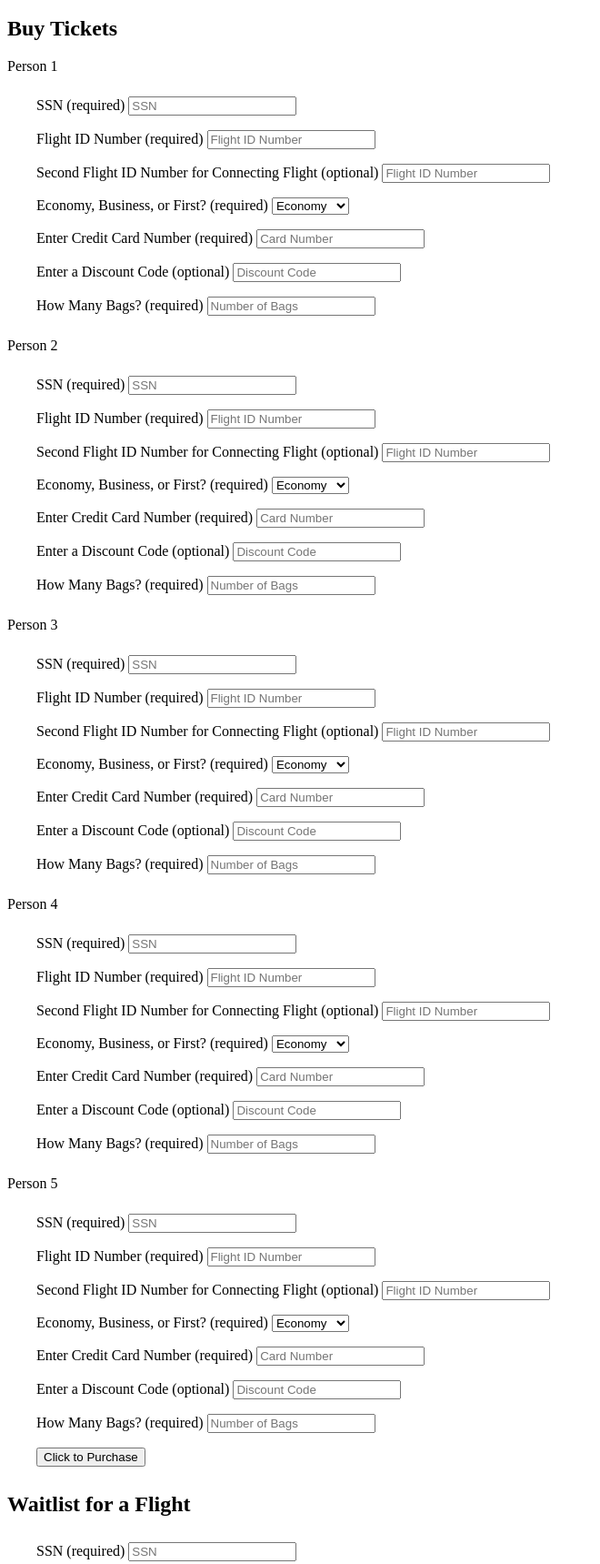
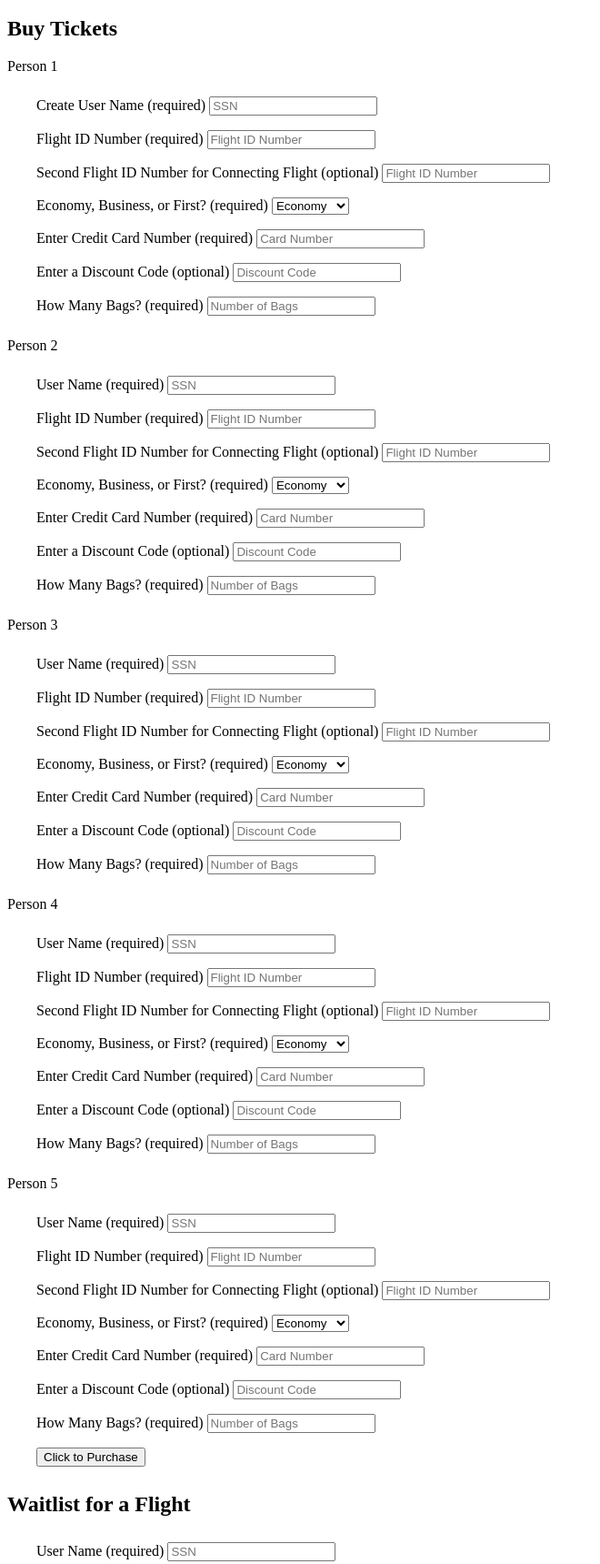
Before and after one commit to TheWBurg/3380hw3, a website: page inputForm.html in a window 1280 px wide. Shown: the part 575-2294 px from the top of the page at 91% size, without its empty margins (0-660 px from the left). Drawn offline with Linux system fonts and the light colour scheme.

Commit message:
User name update

```diff
--- a/inputForm.html
+++ b/inputForm.html
@@ -20,7 +20,7 @@
         <div class="registerUser">
             <h2>Enter Your Personal Information</h2>
             <div class="formBox">
-                <label for="ssn">SSN (required)</label>
+                <label for="ssn">User Name (required)</label>
                 <input type="text" id="ssn" placeholder="SSN" maxlength="49" required/>
             </div>
             <div class="formBox">
@@ -109,7 +109,7 @@
             <p>Person 1</p>
             <form class="buyTicketInfo">
                 <div class="formBox">
-                    <label for="ssn">SSN (required)</label>
+                    <label for="ssn">Create User Name (required)</label>
                     <input type="text" class="ssn" placeholder="SSN" maxlength="49" required/>
                     <span class="error_ssn"></span>
                 </div>
@@ -151,7 +151,7 @@
             <p>Person 2</p>
             <form class="buyTicketInfo">
                 <div class="formBox">
-                    <label for="ssn">SSN (required)</label>
+                    <label for="ssn">User Name (required)</label>
                     <input type="text" class="ssn" placeholder="SSN" maxlength="49" required/>
                     <span class="error_ssn"></span>
                 </div>
@@ -193,7 +193,7 @@
             <p>Person 3</p>
             <form class="buyTicketInfo">
                 <div class="formBox">
-                    <label for="ssn">SSN (required)</label>
+                    <label for="ssn">User Name (required)</label>
                     <input type="text" class="ssn" placeholder="SSN" maxlength="49" required/>
                     <span class="error_ssn"></span>
                 </div>
@@ -235,7 +235,7 @@
             <p>Person 4</p>
             <form class="buyTicketInfo">
                 <div class="formBox">
-                    <label for="ssn">SSN (required)</label>
+                    <label for="ssn">User Name (required)</label>
                     <input type="text" class="ssn" placeholder="SSN" maxlength="49" required/>
                     <span class="error_ssn"></span>
                 </div>
@@ -277,7 +277,7 @@
             <p>Person 5</p>
             <form class="buyTicketInfo">
                 <div class="formBox">
-                    <label for="ssn">SSN (required)</label>
+                    <label for="ssn">User Name (required)</label>
                     <input type="text" class="ssn" placeholder="SSN" maxlength="49" required/>
                     <span class="error_ssn"></span>
                 </div>
@@ -332,7 +332,7 @@
             <h2>Waitlist for a Flight</h2>
             <form class="waitListInfo">
                 <div class="formBox">
-                    <label for="ssn">SSN (required)</label>
+                    <label for="ssn">User Name (required)</label>
                     <input type="text" class="ssn" placeholder="SSN" maxlength="49" required/>
                     <span class="error_ssn"></span>
                 </div>
@@ -382,7 +382,7 @@
             <h2>Cancel Ticket</h2>
             <form class="cancelTicketInfo">
                 <div class="formBox">
-                    <label for="ssn">SSN (required)</label>
+                    <label for="ssn">User Name (required)</label>
                     <input type="text" id="ssnForCancel" placeholder="SSN" required/>
                 </div>
                 <div class="formBox">
@@ -400,7 +400,7 @@
             <h2>Check Status of Your Ticket</h2>
             <form class="checkStatusInfo">
                 <div class="formBox">
-                    <label for="ssn">SSN (required)</label>
+                    <label for="ssn">User Name (required)</label>
                     <input type="text" id="ssnForStatus" placeholder="SSN" required/>
                 </div>
                 <div class="formBox">
```
Also changed, not shown: 1 other file.
